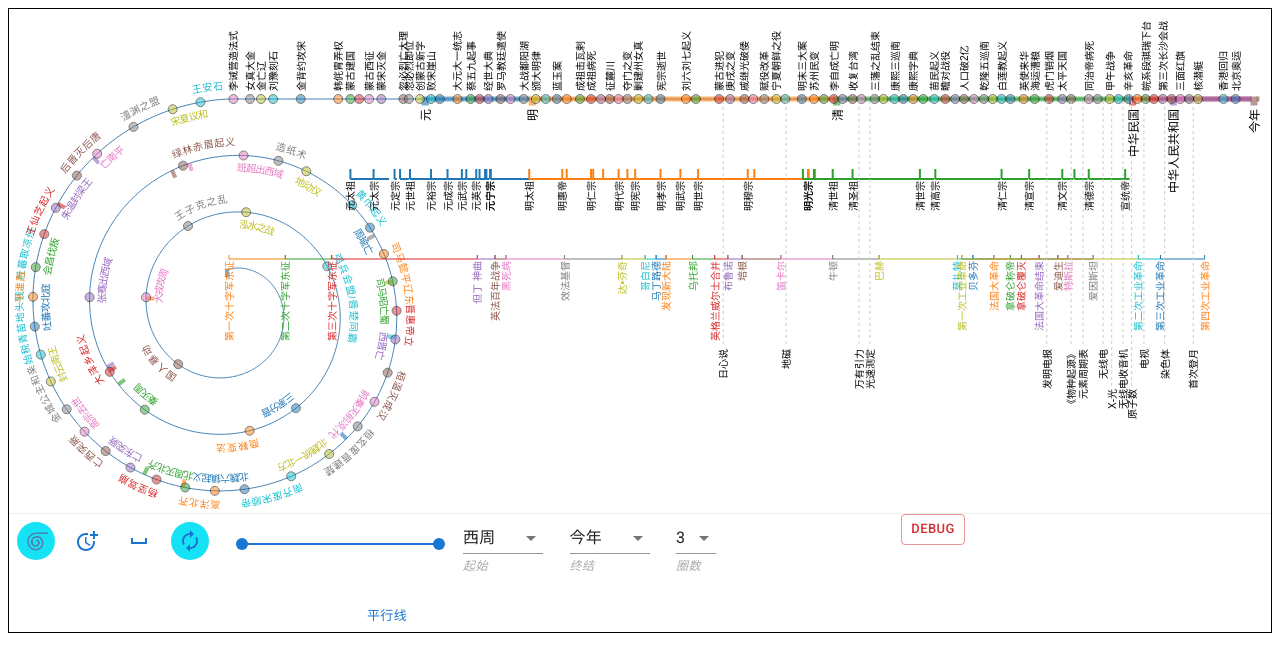
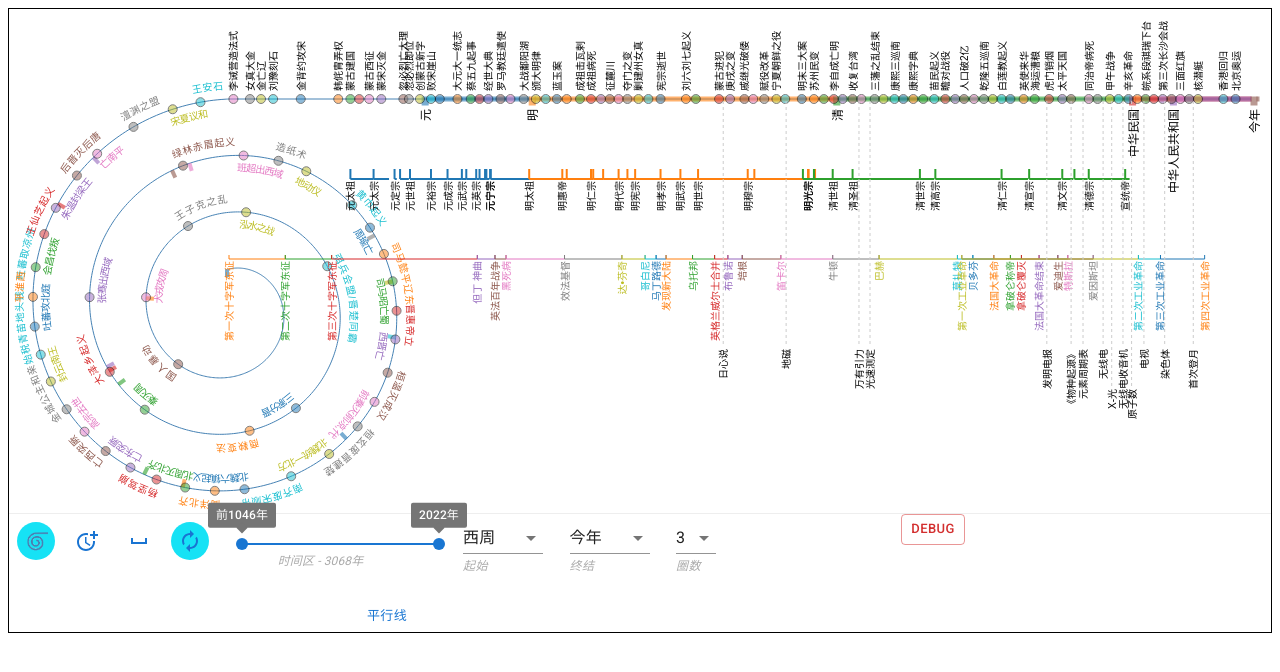
Before and after one commit to syao1979/timeline, a React (Create React App) app: page / in a window 1280 px wide. Shown: the top 672 px of the page. Built offline with nearby package versions, Linux system fonts and the light colour scheme.

Commit message:
label slider

```diff
--- a/src/components/Controls/RangeCtl.jsx
+++ b/src/components/Controls/RangeCtl.jsx
@@ -47,8 +47,8 @@ const TimelineRange = ({
       value={currentVal}
       onChange={onChange}
       onChangeCommitted={handleChange}
-      valueLabelDisplay="auto"
-      // valueLabelDisplay="on"
+      // valueLabelDisplay="auto"
+      valueLabelDisplay="on"
       size="small"
       valueLabelFormat={(value) => <div>{normalizeYear(value)}</div>}
       style={{ marginTop: 16, marginLeft: 20 }}
--- a/src/components/D3/Timeline.jsx
+++ b/src/components/D3/Timeline.jsx
@@ -17,7 +17,8 @@ import AvertaCtl, {
   TYPE_RESET,
 } from "../Controls/AvertarCtl";
 import timeline from "../../assets/data/timeline";
-import { notNull } from "../../utils/Formatter";
+import { notNull, normalizeYear } from "../../utils/Formatter";
+import { Typography } from "@mui/material";
 
 const BODY_PADDING = 9; // document has this padding that affects the topmost div
 const THIS_YEAR = new Date().getFullYear();
@@ -222,7 +223,7 @@ const Timeline = (props) => {
 
   const debugFn = () => {
     console.info(
-      dataReady,
+      yearWindow,
       // plotData.tailEventList,
       // plotData.tailEventBlocks,
       // plotData.spiralEventBlocks,
@@ -346,6 +347,18 @@ const Timeline = (props) => {
           </Grid>
           <Grid item xs={2}>
             {yRangeCtl}
+            <Typography
+              style={{
+                position: "relative",
+                top: -10,
+                fontSize: 12,
+                fontStyle: "italic",
+                color: "#aaa",
+                textAlign: "center",
+              }}
+            >
+              时间区 - {normalizeYear(yearWindow[1] - yearWindow[0])}
+            </Typography>
           </Grid>
           <Grid item xs={1}>
             {yStartCtl}
--- a/src/components/D3/TimelineSpiral/TimelineSpiral.jsx
+++ b/src/components/D3/TimelineSpiral/TimelineSpiral.jsx
@@ -1264,16 +1264,16 @@ const TimelineSpiral = ({
         y: y0 - 4,
         text: `${normalizeYear(yunit)}`,
       },
-      {
-        x: x0 + 4,
-        y: y0 + 12,
-        text: `${normalizeYear(ymin)} - ${normalizeYear(ymax)}`,
-      },
-      {
-        x: x0 + 4,
-        y: y0 + 24,
-        text: `[共 ${normalizeYear(ymax - ymin)}]`,
-      },
+      // {
+      //   x: x0 + 4,
+      //   y: y0 + 12,
+      //   text: `${normalizeYear(ymin)} - ${normalizeYear(ymax)}`,
+      // },
+      // {
+      //   x: x0 + 4,
+      //   y: y0 + 24,
+      //   text: `[共 ${normalizeYear(ymax - ymin)}]`,
+      // },
     ];
 
     select("g")
```
Also changed, not shown: 8 other files (tests, documents, lock files or other folders).
